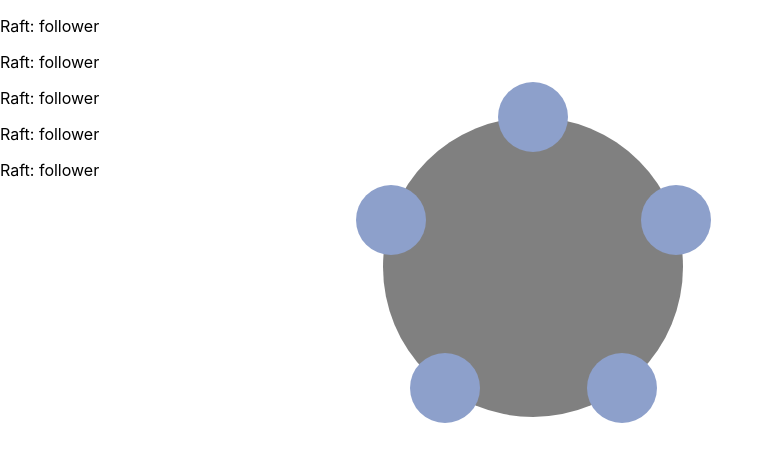
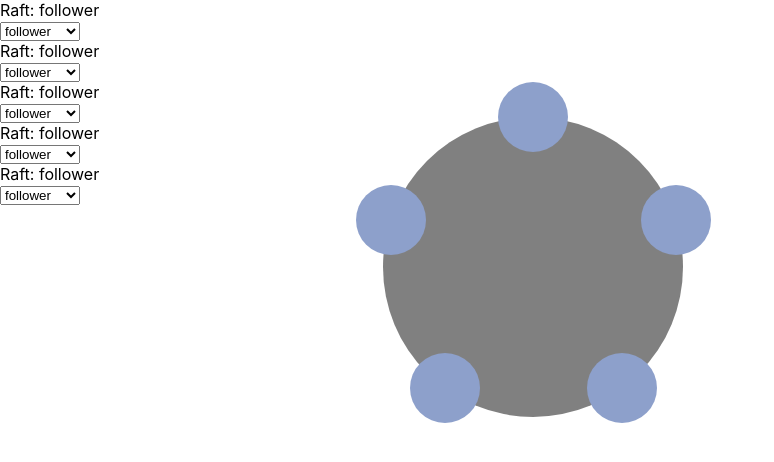
Before and after one commit to zzlyn/ConsensusVisualization, a React (Create React App) app in the folder consensus-vis/: page / in a window 1280 px wide. Shown: the top 462 px of the page, without its empty margins (0-774 px from the left). Built offline with nearby package versions, Linux system fonts and the light colour scheme.

Commit message:
logic/raft: add NodeTypeSelect

```diff
--- a/consensus-vis/src/logic/raft.js
+++ b/consensus-vis/src/logic/raft.js
@@ -16,6 +16,16 @@ const nodeTypes = {
   CANDIDATE: "candidate",
   FOLLOWER: "follower",
   CRASHED: "crashed"
+}
+
+// TODO: can bring this to the generic Node, given a nodeTypes which is specific to the algorithm.
+const NodeTypeSelect = ({value, handleChange}) => {
+  let options = Object.values(nodeTypes).map((item) => {
+    return <option value={item}>{item}</option>;
+  });
+  return <select value={value} onChange={handleChange}>
+    {options}
+  </select>
 }
 
 class RaftNode extends React.Component {
@@ -45,13 +55,21 @@ class RaftNode extends React.Component {
     }
   }
 
+  handleSelectTypeChange = (e) => {
+    this.setState({type: e.target.value});
+  }
+
   render() {
     return <Node
         centX = {this.props.centX}
         centY = {this.props.centY}
         nextX = {this.props.nextX}
         nextY = {this.props.nextY}
-      ><p>Raft: {this.state.type}</p></Node>
+      >
+        {/*Test passing an element through the Node element*/}
+        <div>Raft: {this.state.type}</div>
+        <NodeTypeSelect value={this.state.type} handleChange={(e) => this.handleSelectTypeChange(e)} />
+      </Node>
   }
 }
 
```
